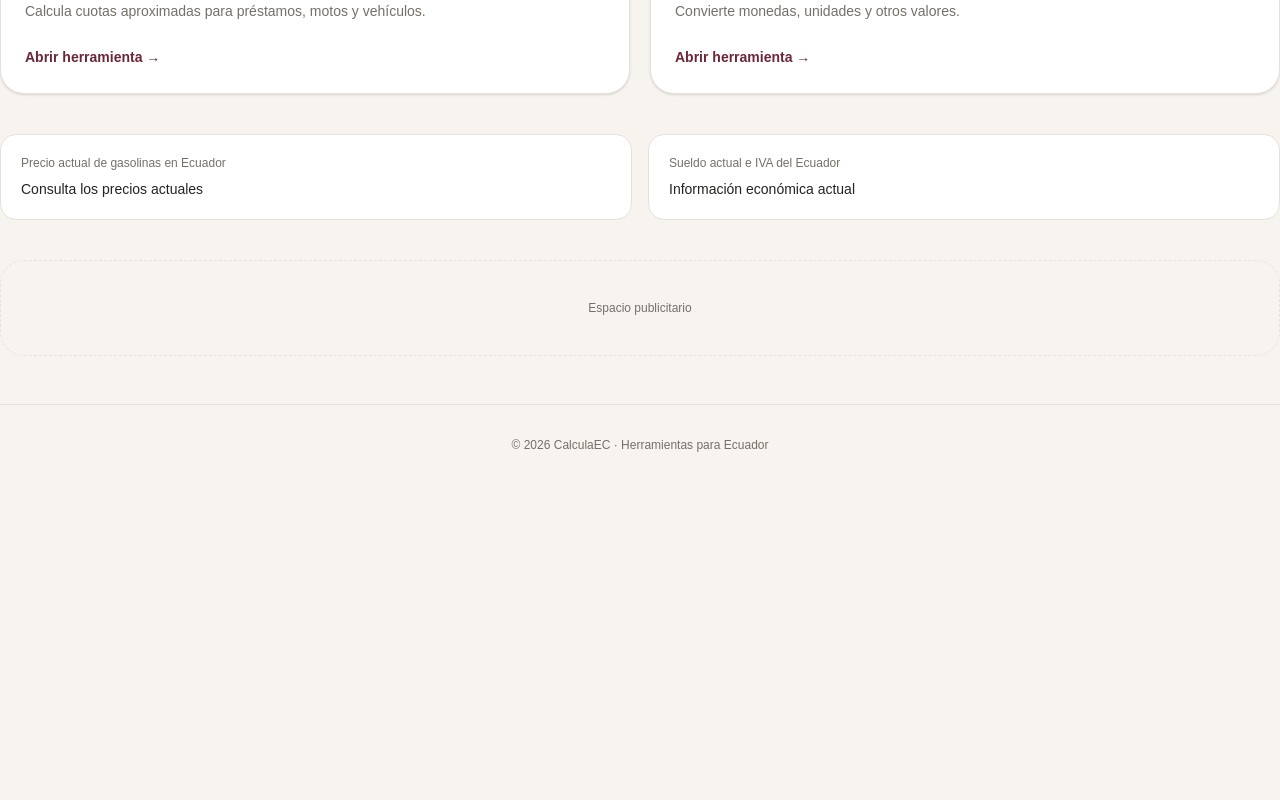
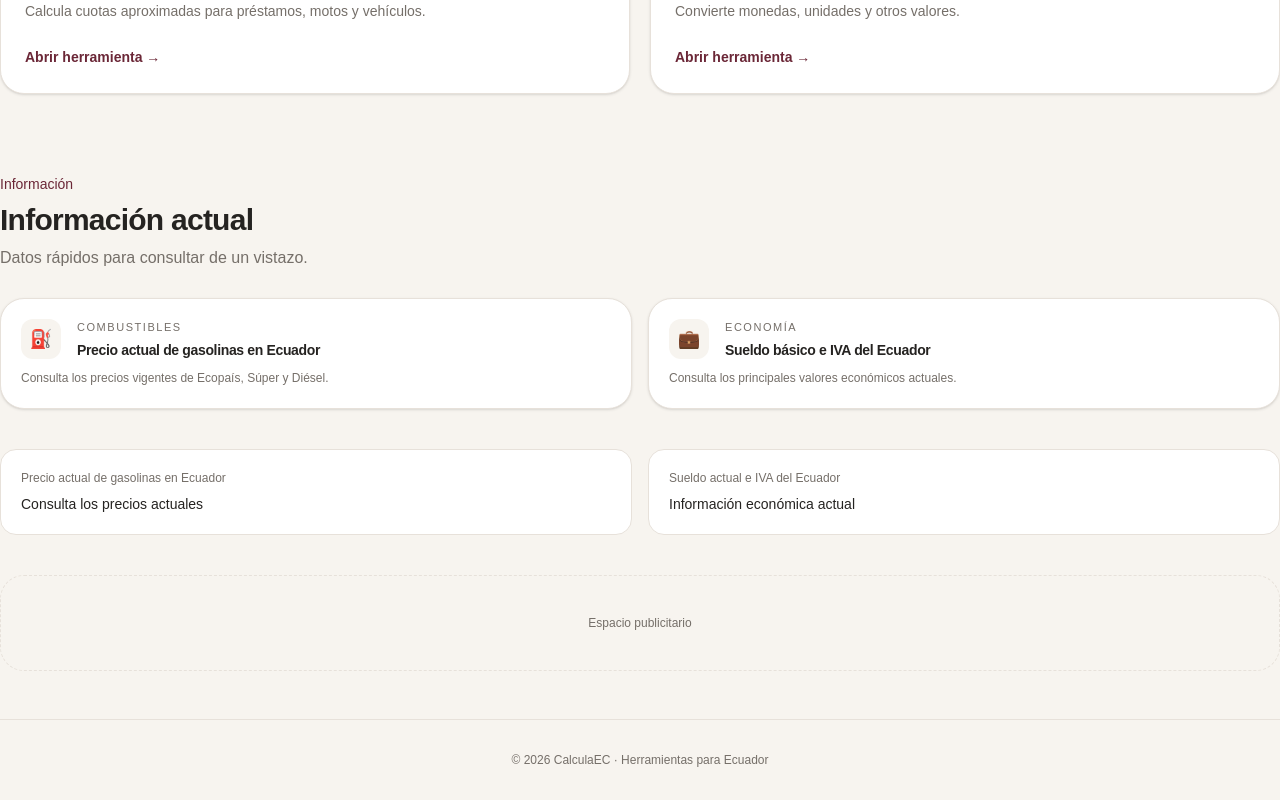
Before and after one commit to JokerEc96/CalculaEC, a Next.js app: page / in a window 1280 px wide. Shown: the part 1110-1910 px from the top of the page. Before the commit the page ends 1595 px from the top, so only its background shows below. Built offline with nearby package versions, Linux system fonts and the light colour scheme.

Commit message:
feat: integrate information section into homepage

```diff
--- a/app/page.tsx
+++ b/app/page.tsx
@@ -2,6 +2,7 @@
 
 import { useState } from "react";
 import ToolsSection from "@/components/ToolsSection";
+import InfoSection from "@/components/InfoSection";
 
 export default function Home() {
   const [showTools, setShowTools] = useState(false);
@@ -43,6 +44,7 @@ export default function Home() {
       </div>
 
       <ToolsSection />
+      <InfoSection />
 
       {showTools && (
         <section className="mt-6 rounded-3xl border border-[var(--border)] bg-white p-6 shadow-sm">
```
